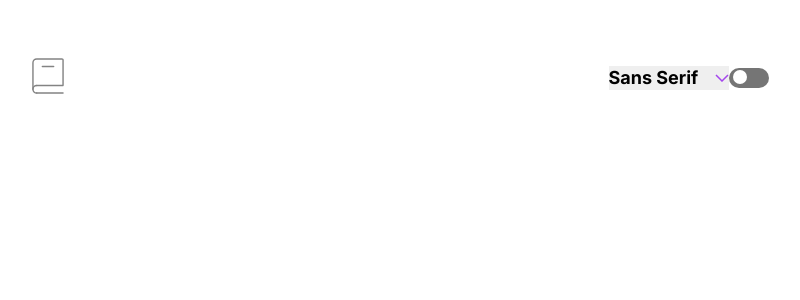
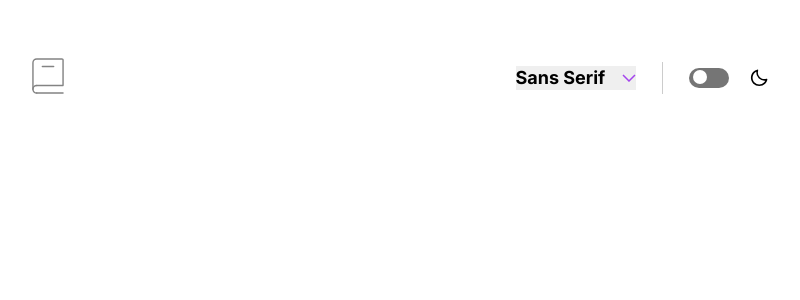
Before and after one commit to bralash/dictionary, a React (Vite) app: page / in a window 1280 px wide. Shown: the top 300 px of the page, without its empty margins (240-1040 px from the left). Built offline with nearby package versions, Linux system fonts and the light colour scheme.

Commit message:
Feature: Completed styling for header component. Created FontSelector and ThemeSwitch components

```diff
--- a/package.json
+++ b/package.json
@@ -10,7 +10,8 @@
   },
   "dependencies": {
     "react": "^18.2.0",
-    "react-dom": "^18.2.0"
+    "react-dom": "^18.2.0",
+    "react-icons": "^4.8.0"
   },
   "devDependencies": {
     "@types/react": "^18.0.28",
--- a/src/components/FontSelector/FontSelector.css
+++ b/src/components/FontSelector/FontSelector.css
@@ -8,6 +8,7 @@ select::-ms-expand {
   width: 120px;
   height: 24px;
   overflow: hidden;
+  margin-right: 26px;
 }
 
 .FontSelector::after {
@@ -34,5 +35,9 @@ select {
   font-weight: 700;
   font-size: 18px;
   line-height: 24px;
-    font-family: 'Inter';
+  font-family: "Inter";
 }
+
+select option:checked {
+    background-color: #A445ED;
+}
--- a/src/components/Header/Header.css
+++ b/src/components/Header/Header.css
@@ -9,60 +9,3 @@
   display: flex;
   align-items: center;
 }
-
-
-.switch {
-  position: relative;
-  display: inline-block;
-  width: 40px;
-  height: 20px;
-}
-
-.switch input {
-  opacity: 0;
-  width: 0;
-  height: 0;
-}
-
-.slider {
-  position: absolute;
-  cursor: pointer;
-  top: 0;
-  left: 0;
-  right: 0;
-  bottom: 0;
-  background-color: #757575;
-  transition: 0.4s;
-}
-
-.slider:before {
-  position: absolute;
-  content: "";
-  height: 14px;
-  width: 14px;
-  left: 4px;
-  bottom: 4px;
-  background-color: white;
-  transition: 0.4s;
-}
-
-input:checked + .slider {
-  background-color: #a445ed;
-}
-
-input:focus + .slider {
-  box-shadow: 0 0 1px #2196f3;
-}
-
-input:checked + .slider:before {
-  transform: translateX(16px);
-}
-
-/* Rounded sliders */
-.slider.round {
-  border-radius: 10px;
-}
-
-.slider.round:before {
-  border-radius: 50%;
-}
--- a/src/components/Header/Header.tsx
+++ b/src/components/Header/Header.tsx
@@ -2,6 +2,7 @@ import * as React from "react";
 import logo from "../../assets/images/logo.svg";
 import FontSelector from "../FontSelector/FontSelector";
 import "./Header.css";
+import ThemeSwitch from "../ThemeSwitch/ThemeSwitch";
 
 interface IHeaderProps {}
 
@@ -14,12 +15,7 @@ const Header: React.FunctionComponent<IHeaderProps> = (props) => {
       <div className="options">
         <FontSelector />
 
-        <div className="theme">
-          <label className="switch">
-            <input type="checkbox" title="Theme" />
-            <span className="slider round"></span>
-          </label>
-        </div>
+        <ThemeSwitch />
       </div>
     </header>
   );
--- /dev/null
+++ b/src/components/ThemeSwitch/ThemeSwitch.css
@@ -0,0 +1,62 @@
+.theme {
+    display: flex;
+    border-left: 1px solid #ccc;
+    padding: 6px 0px;
+    padding-left: 26px;
+}
+.switch {
+    position: relative;
+    display: inline-block;
+    width: 40px;
+    height: 20px;
+    margin-right: 20px;
+  }
+
+  .switch input {
+    opacity: 0;
+    width: 0;
+    height: 0;
+  }
+
+  .slider {
+    position: absolute;
+    cursor: pointer;
+    top: 0;
+    left: 0;
+    right: 0;
+    bottom: 0;
+    background-color: #757575;
+    transition: 0.4s;
+  }
+
+  .slider:before {
+    position: absolute;
+    content: "";
+    height: 14px;
+    width: 14px;
+    left: 4px;
+    bottom: 4px;
+    background-color: white;
+    transition: 0.4s;
+  }
+
+  input:checked + .slider {
+    background-color: #a445ed;
+  }
+
+  input:focus + .slider {
+    box-shadow: 0 0 1px #2196f3;
+  }
+
+  input:checked + .slider:before {
+    transform: translateX(16px);
+  }
+
+  /* Rounded sliders */
+  .slider.round {
+    border-radius: 10px;
+  }
+
+  .slider.round:before {
+    border-radius: 50%;
+  }
--- /dev/null
+++ b/src/components/ThemeSwitch/ThemeSwitch.tsx
@@ -0,0 +1,20 @@
+import * as React from "react";
+import './ThemeSwitch.css'
+import { BiMoon } from 'react-icons/bi'
+
+interface IThemeSwitchProps {}
+
+const ThemeSwitch: React.FunctionComponent<IThemeSwitchProps> = (props) => {
+  return (
+    <div className="theme">
+      <label className="switch">
+        <input type="checkbox" title="Theme" />
+        <span className="slider round"></span>
+      </label>
+
+      <BiMoon size={20} />
+    </div>
+  );
+};
+
+export default ThemeSwitch;
```
Also changed, not shown: 1 other file (tests, documents, lock files or other folders). Lines whose indentation alone changed are shown as unchanged.
